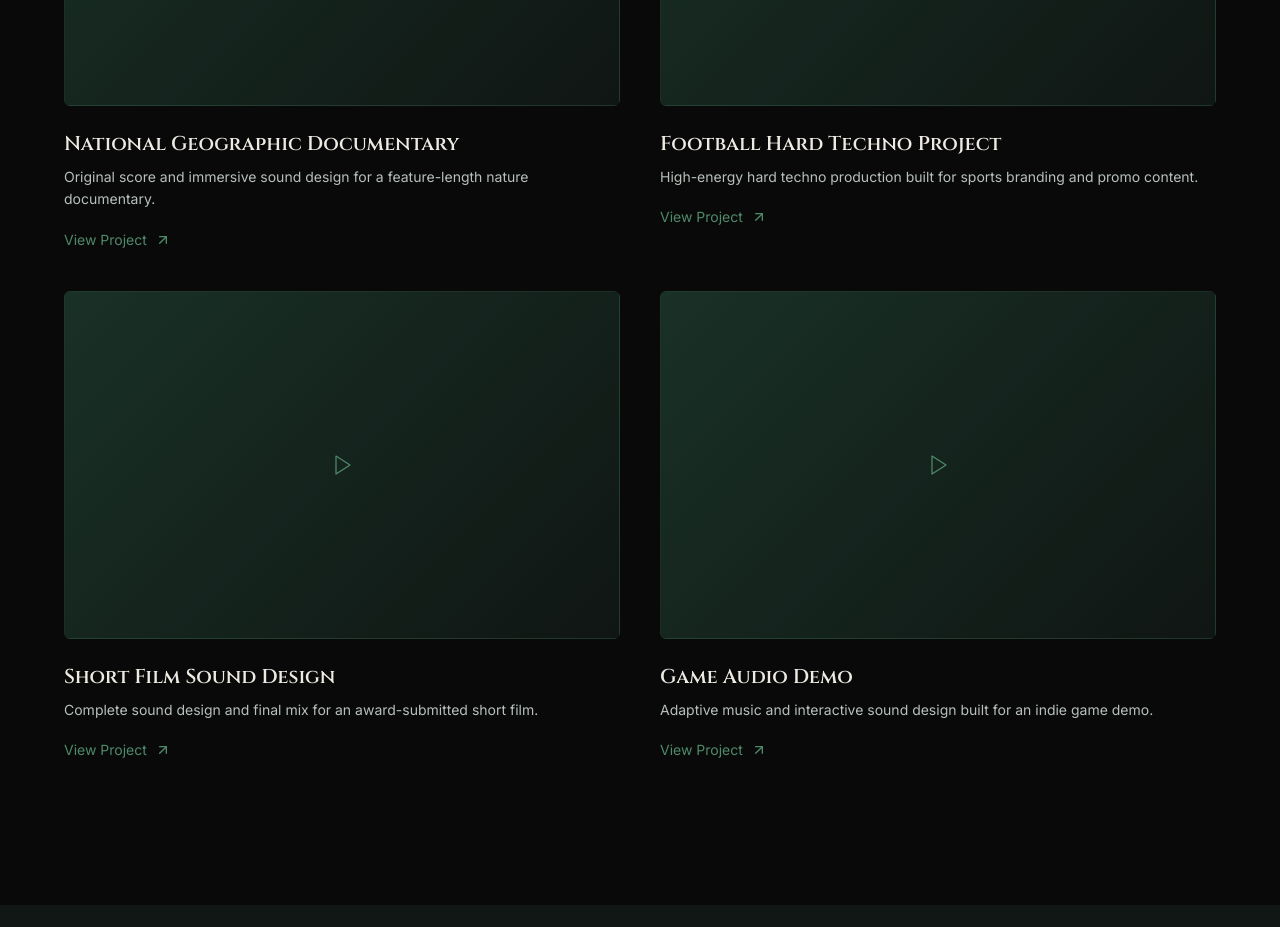
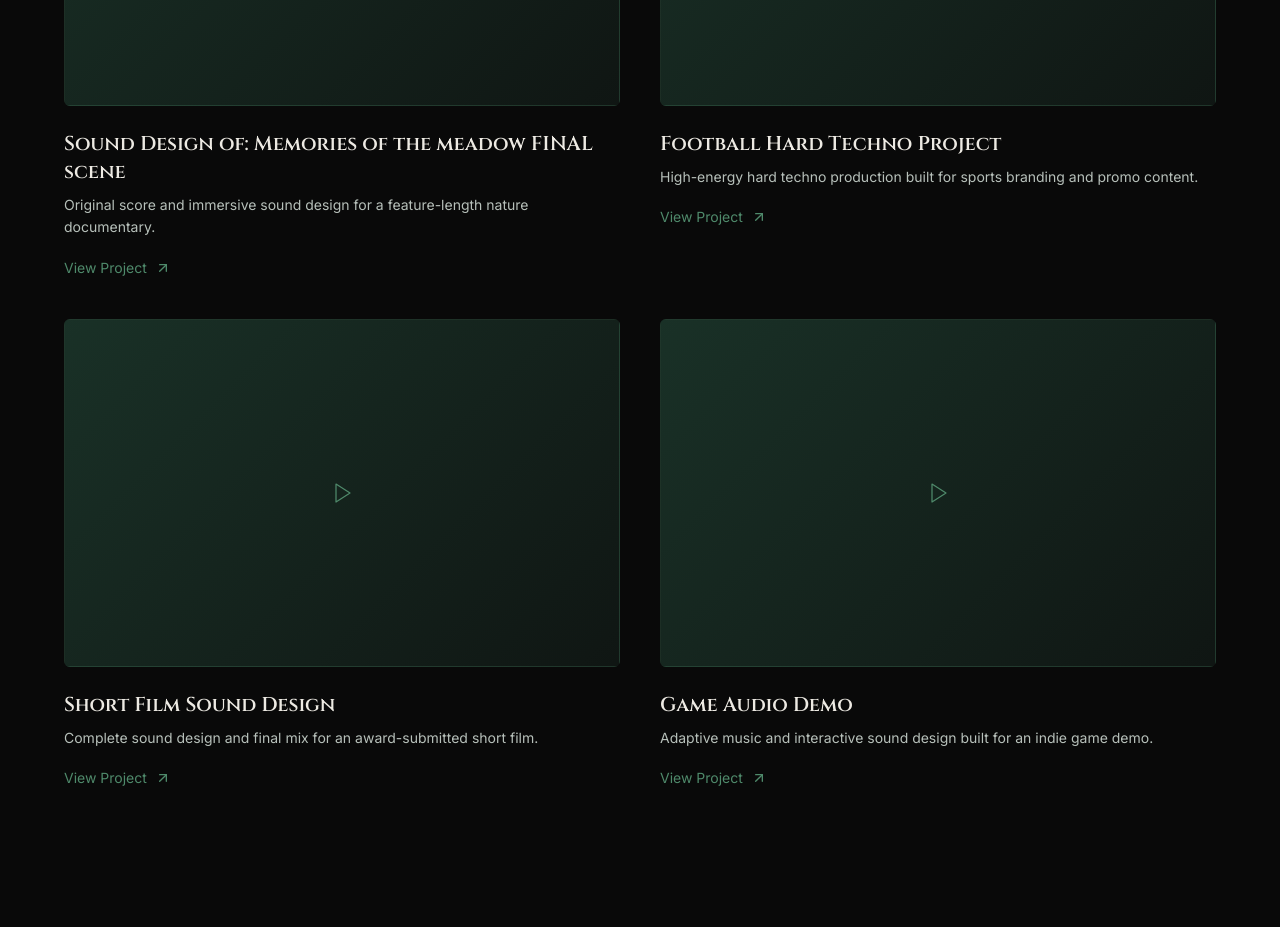
Before and after one commit to joaquinmacedosound0/Dystopic-Sound, a React (Vite) app: page / in a window 1280 px wide. Shown: the part 2720-3647 px from the top of the page. Built offline with nearby package versions, Linux system fonts and the light colour scheme.

Commit message:
Add files via upload

```diff
--- a/src/data.js
+++ b/src/data.js
@@ -43,7 +43,7 @@
 
 export const PROJECTS = [
   {
-    title: 'National Geographic Documentary',
+    title: 'Sound Design of: Memories of the meadow FINAL scene',
     description: 'Original score and immersive sound design for a feature-length nature documentary.',
     href: '#',
   },
```
